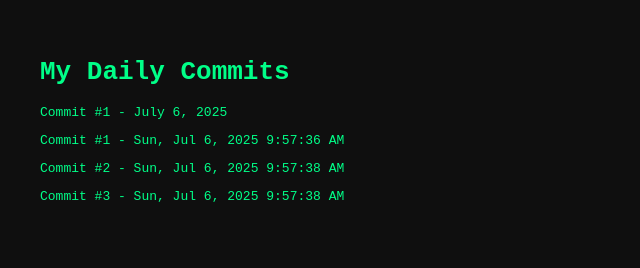
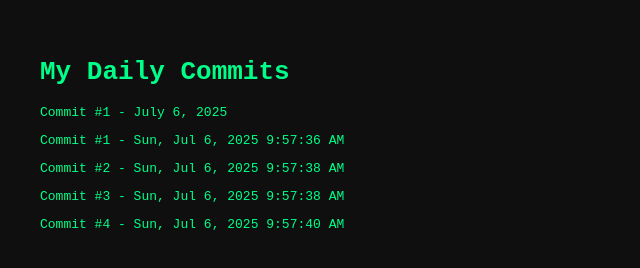
Before and after one commit to faiyaz-xyz/commit-streak, a plain HTML site: page index.html in a window 1280 px wide. Shown: the whole page, without its empty margins (0-640 px from the left). Drawn offline with Linux system fonts and the light colour scheme.

Commit message:
chore: daily html commit #4

```diff
--- a/index.html
+++ b/index.html
@@ -14,3 +14,4 @@
 <p>Commit #1 - Sun, Jul  6, 2025  9:57:36 AM</p>
 <p>Commit #2 - Sun, Jul  6, 2025  9:57:38 AM</p>
 <p>Commit #3 - Sun, Jul  6, 2025  9:57:38 AM</p>
+<p>Commit #4 - Sun, Jul  6, 2025  9:57:40 AM</p>
```
